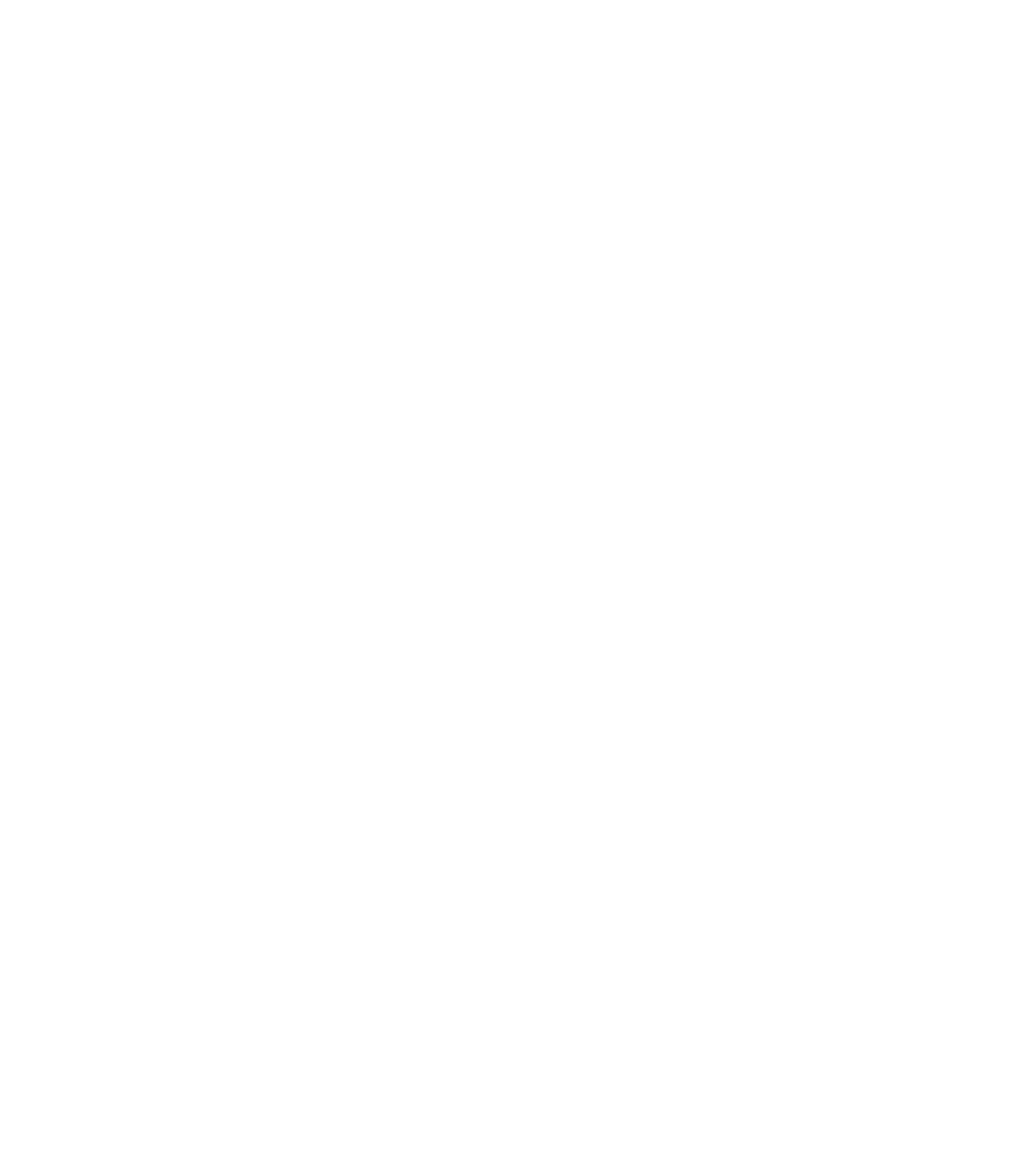
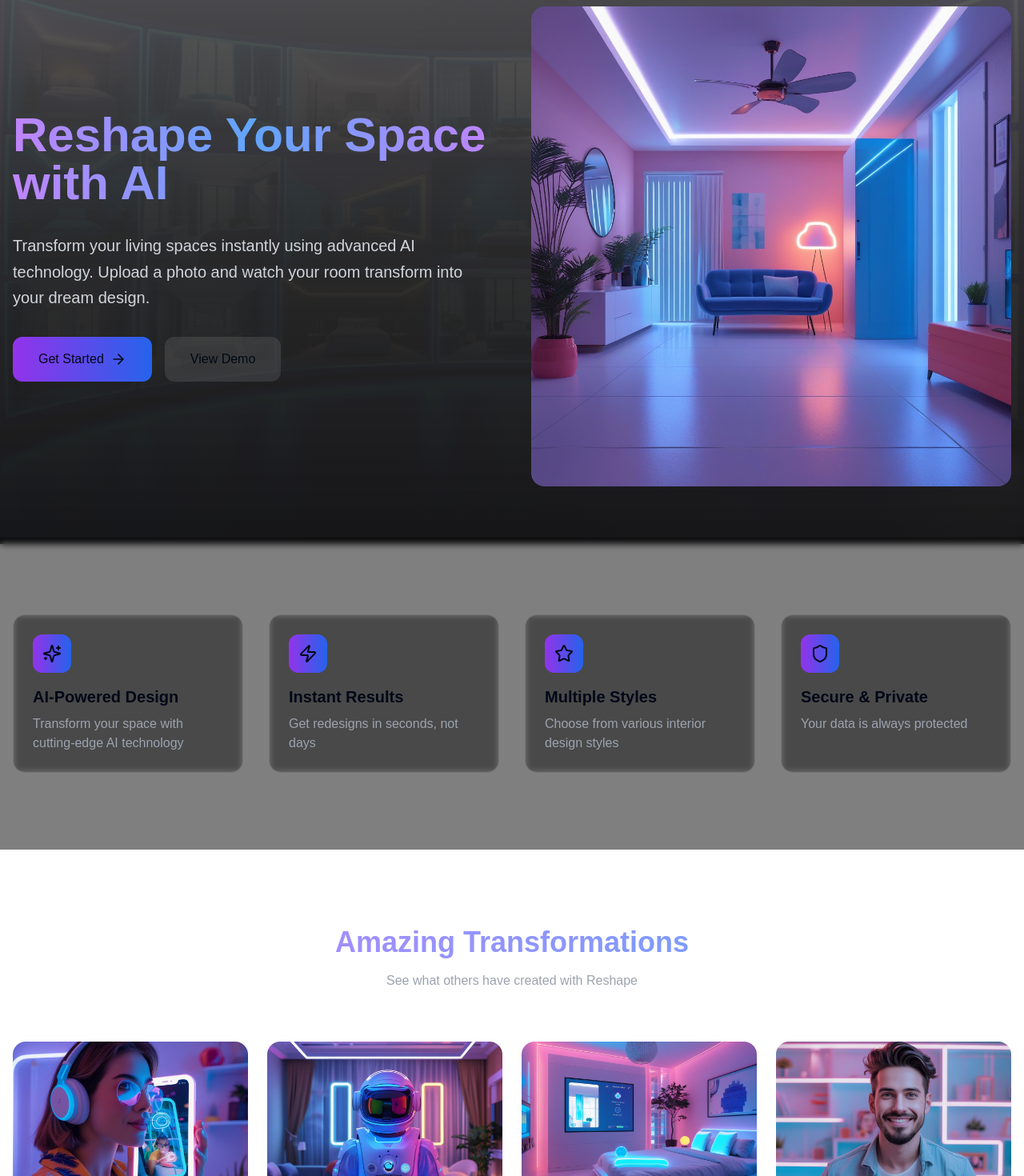
Before and after one commit to osama21245/Reshape_AI_Web, a Next.js app: page / in a window 1280 px wide. Shown: the part 120-1590 px from the top of the page at 80% size. Before the commit the page ends 800 px from the top, so only its background shows below. Built offline with nearby package versions, Linux system fonts and the light colour scheme; no server answers.

Commit message:
add welcome screen

```diff
--- a/app/page.tsx
+++ b/app/page.tsx
@@ -1,20 +1,185 @@
-import { Button } from "@/components/ui/button";
+"use client";
+import { motion } from "framer-motion";
+import Image from "next/image";
+import Link from "next/link";
+import { useEffect, useState } from "react";
+import { ArrowRight, Sparkles, Zap, Star, Shield } from "lucide-react";
+import { useUser } from "@clerk/nextjs";
+import { useRouter } from "next/navigation";
+
 export default function Home() {
+  const { user, isLoaded } = useUser();
+  const router = useRouter();
+  const [currentImageIndex, setCurrentImageIndex] = useState(0);
+
+  const images = [
+    '/welcome_screen1.jpg',
+    '/welcome_screen2.jpg',
+    '/welcome_screen3.jpg',
+    '/welcome_screen4.jpg',
+  ];
+
+  const features = [
+    { icon: Sparkles, title: "AI-Powered Design", description: "Transform your space with cutting-edge AI technology" },
+    { icon: Zap, title: "Instant Results", description: "Get redesigns in seconds, not days" },
+    { icon: Star, title: "Multiple Styles", description: "Choose from various interior design styles" },
+    { icon: Shield, title: "Secure & Private", description: "Your data is always protected" },
+  ];
+
+  useEffect(() => {
+    if (isLoaded && user) {
+      router.push('/dashboard');
+    }
+  }, [isLoaded, user, router]);
+
+  useEffect(() => {
+    const interval = setInterval(() => {
+      setCurrentImageIndex((prev) => (prev + 1) % images.length);
+    }, 3000);
+    return () => clearInterval(interval);
+  }, [images.length]);
+
+  if (!isLoaded || user) {
+    return null;
+  }
+
   return (
-    <div>
-      <h1>Hello World</h1>
-      <Button>Click me</Button>
+    <div className="relative min-h-screen">
+      {/* Background Image */}
+      <div className="fixed inset-0 -z-10">
+        <Image
+          src="/background-welcome.jpg"
+          alt="Background"
+          fill
+          className="object-cover opacity-20"
+          priority
+        />
+        <div className="absolute inset-0 bg-gradient-to-b from-black/60 via-black/80 to-black/90" />
+      </div>
+
+      {/* Hero Section */}
+      <div className="relative pt-32 pb-16 px-4">
+        <div className="max-w-7xl mx-auto">
+          <div className="grid lg:grid-cols-2 gap-12 items-center">
+            <motion.div
+              initial={{ opacity: 0, y: 20 }}
+              animate={{ opacity: 1, y: 0 }}
+              className="space-y-8"
+            >
+              <h1 className="text-5xl md:text-6xl font-bold bg-gradient-to-r from-purple-400 via-blue-400 to-purple-400 bg-clip-text text-transparent">
+                Reshape Your Space with AI
+              </h1>
+              <p className="text-xl text-gray-300 leading-relaxed">
+                Transform your living spaces instantly using advanced AI technology.
+                Upload a photo and watch your room transform into your dream design.
+              </p>
+              <div className="flex gap-4">
+                <Link href="/sign-up">
+                  <motion.button
+                    whileHover={{ scale: 1.02 }}
+                    whileTap={{ scale: 0.98 }}
+                    className="px-8 py-4 bg-gradient-to-r from-purple-600 to-blue-600 rounded-xl font-medium flex items-center gap-2"
+                  >
+                    Get Started
+                    <ArrowRight className="w-5 h-5" />
+                  </motion.button>
+                </Link>
+                <Link href="/dashboard">
+                  <motion.button
+                    whileHover={{ scale: 1.02 }}
+                    whileTap={{ scale: 0.98 }}
+                    className="px-8 py-4 bg-white/10 rounded-xl font-medium hover:bg-white/20 transition-colors"
+                  >
+                    View Demo
+                  </motion.button>
+                </Link>
+              </div>
+            </motion.div>
+
+            {/* Image Carousel */}
+            <motion.div
+              initial={{ opacity: 0, scale: 0.95 }}
+              animate={{ opacity: 1, scale: 1 }}
+              className="relative h-[600px] rounded-2xl overflow-hidden"
+            >
+              {images.map((src, index) => (
+                <motion.div
+                  key={src}
+                  initial={{ opacity: 0 }}
+                  animate={{ opacity: index === currentImageIndex ? 1 : 0 }}
+                  transition={{ duration: 0.5 }}
+                  className="absolute inset-0"
+                >
+                  <Image
+                    src={src}
+                    alt={`Welcome screen ${index + 1}`}
+                    fill
+                    className="object-cover rounded-2xl"
+                    priority
+                  />
+                </motion.div>
+              ))}
+            </motion.div>
+          </div>
+        </div>
+      </div>
+
+      {/* Features Section */}
+      <div className="py-24 px-4 bg-black/50 backdrop-blur-sm">
+        <div className="max-w-7xl mx-auto">
+          <div className="grid md:grid-cols-2 lg:grid-cols-4 gap-8">
+            {features.map((Feature, index) => (
+              <motion.div
+                key={index}
+                initial={{ opacity: 0, y: 20 }}
+                whileInView={{ opacity: 1, y: 0 }}
+                transition={{ delay: index * 0.1 }}
+                viewport={{ once: true }}
+                className="p-6 bg-white/5 backdrop-blur-sm rounded-2xl border border-white/10"
+              >
+                <div className="w-12 h-12 bg-gradient-to-r from-purple-600 to-blue-600 rounded-xl flex items-center justify-center mb-4">
+                  <Feature.icon className="w-6 h-6" />
+                </div>
+                <h3 className="text-xl font-semibold mb-2">{Feature.title}</h3>
+                <p className="text-gray-400">{Feature.description}</p>
+              </motion.div>
+            ))}
+          </div>
+        </div>
+      </div>
+
+      {/* Preview Gallery */}
+      <div className="py-24 px-4">
+        <div className="max-w-7xl mx-auto space-y-16">
+          <div className="text-center space-y-4">
+            <h2 className="text-4xl font-bold bg-gradient-to-r from-purple-400 to-blue-400 bg-clip-text text-transparent">
+              Amazing Transformations
+            </h2>
+            <p className="text-gray-400">See what others have created with Reshape</p>
+          </div>
+
+          <div className="grid md:grid-cols-2 lg:grid-cols-4 gap-6">
+            {[1, 2, 3, 4].map((i) => (
+              <motion.div
+                key={i}
+                initial={{ opacity: 0, y: 20 }}
+                whileInView={{ opacity: 1, y: 0 }}
+                viewport={{ once: true }}
+                whileHover={{ scale: 1.02 }}
+                className="relative aspect-[4/3] rounded-2xl overflow-hidden group"
+              >
+                <Image
+                  src={`/dashboard_preview${i}.jpg`}
+                  alt={`Preview ${i}`}
+                  fill
+                  className="object-cover transition-transform duration-500 group-hover:scale-110"
+                />
+                <div className="absolute inset-0 bg-gradient-to-t from-black/80 via-black/40 to-transparent opacity-0 group-hover:opacity-100 transition-opacity" />
+              </motion.div>
+            ))}
+          </div>
+        </div>
+      </div>
     </div>
   );
 }
-
-
-// app/actions.ts
-// "use server";
-// import { neon } from "@neondatabase/serverless";
-
-// export async function getData() {
-//     const sql = neon(process.env.DATABASE_URL);
-//     const data = await sql`...`;
-//     return data;
-// }
```
Also changed, not shown: public/background-welcome.jpg (added).
